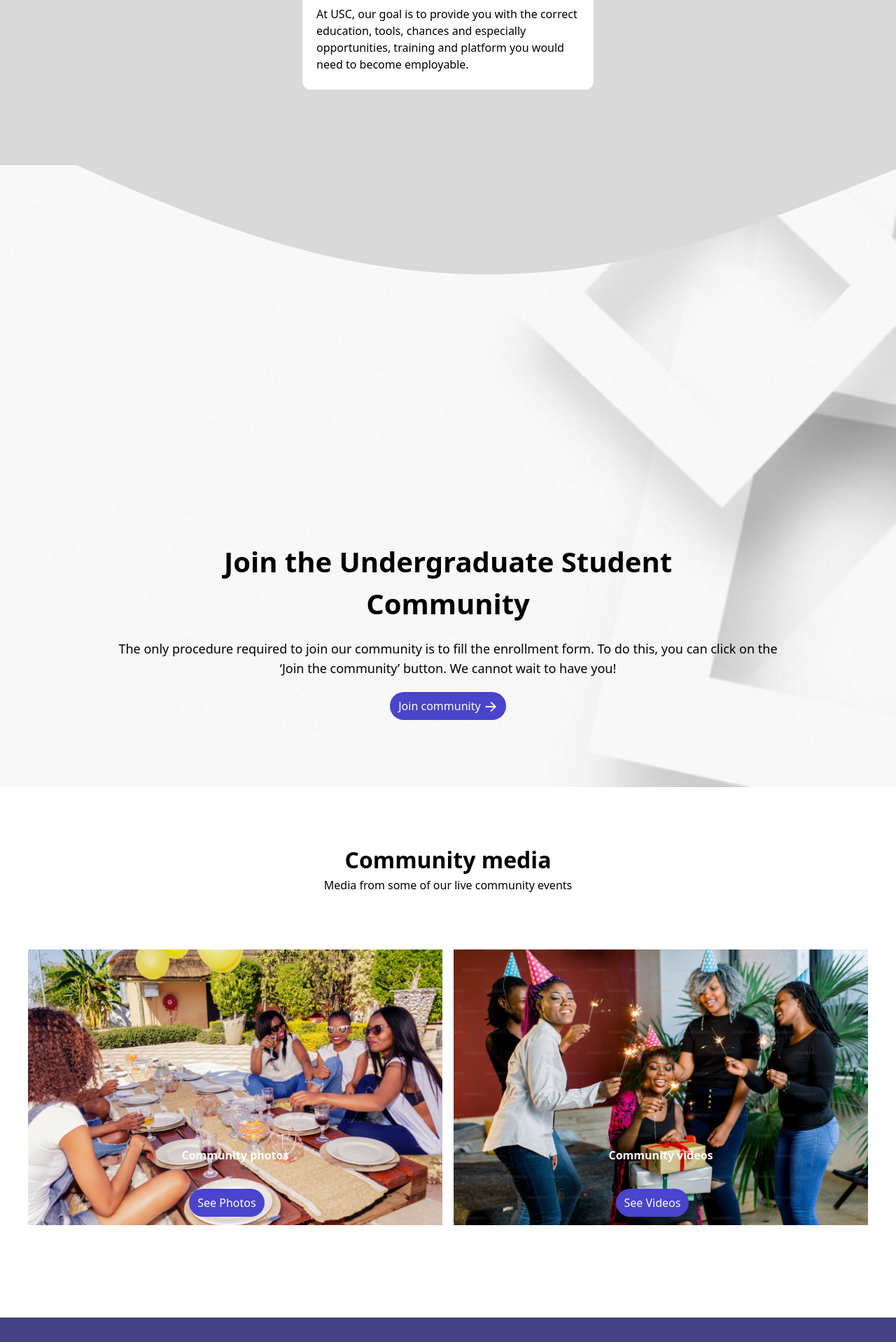
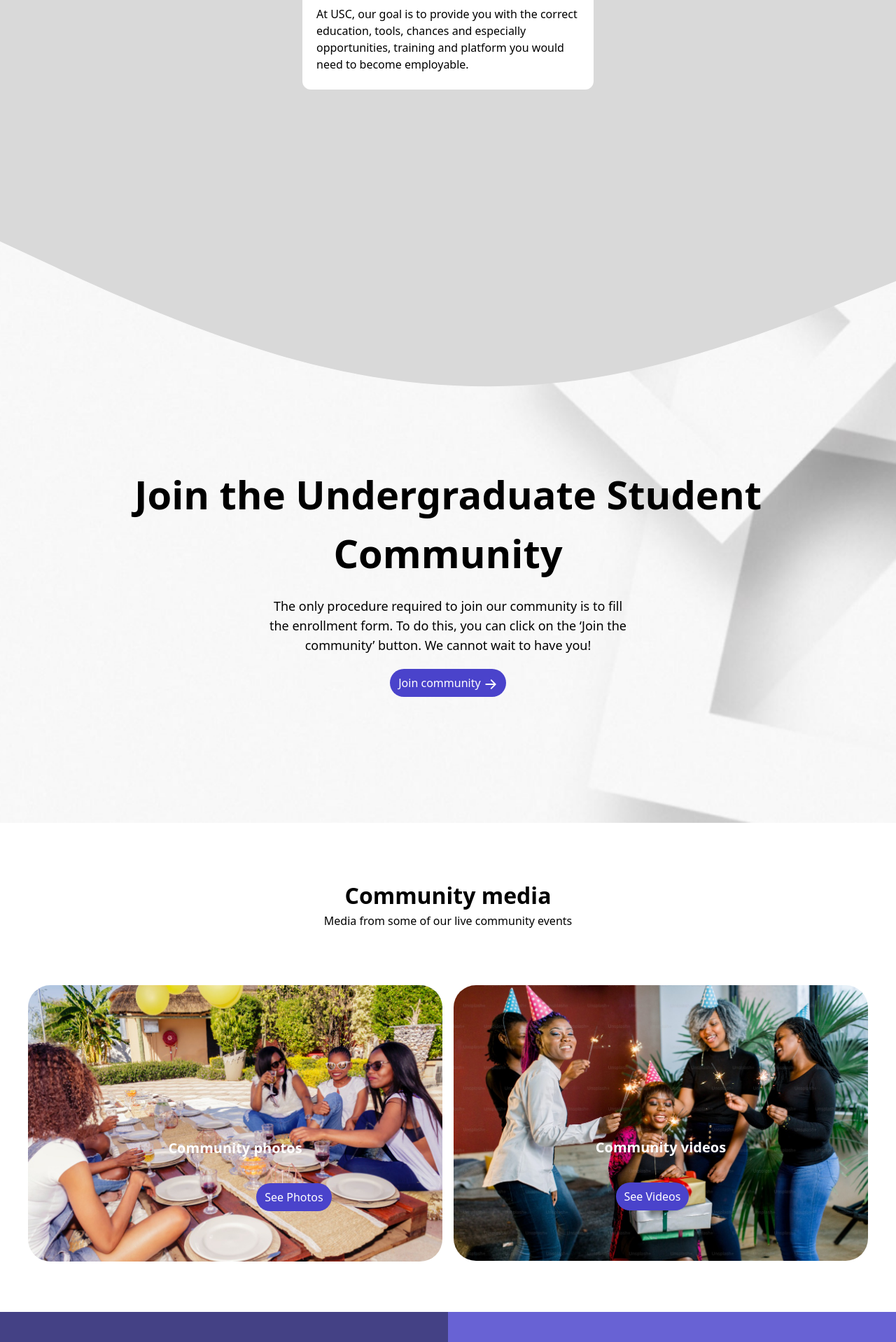
Before and after one commit to Noved-Africa/novedafrica, a Next.js app: page /community in a window 1280 px wide. Shown: the part 2182-4100 px from the top of the page at 70% size. Built offline with nearby package versions, Linux system fonts and the light colour scheme.

Commit message:
community page desktop screen

```diff
--- a/src/app/community/page.tsx
+++ b/src/app/community/page.tsx
@@ -127,14 +127,14 @@ const Community = () => {
         </section>
 
         {/* Arc 2 */}
-        <svg xmlns="http://www.w3.org/2000/svg" viewBox="0 0 1440 320" className='z-40 relative'><path fill="#D9D9D9" fill-opacity="1" d="M0,64L80,101.3C160,139,320,213,480,256C640,299,800,309,960,282.7C1120,256,1280,192,1360,160L1440,128L1440,0L1360,0C1280,0,1120,0,960,0C800,0,640,0,480,0C320,0,160,0,80,0L0,0Z"></path></svg>
+        <svg xmlns="http://www.w3.org/2000/svg" viewBox="0 0 1440 320" className='z-40 relative lg:absolute lg:mt-40'><path fill="#D9D9D9" fill-opacity="1" d="M0,64L80,101.3C160,139,320,213,480,256C640,299,800,309,960,282.7C1120,256,1280,192,1360,160L1440,128L1440,0L1360,0C1280,0,1120,0,960,0C800,0,640,0,480,0C320,0,160,0,80,0L0,0Z"></path></svg>
 
-        <section className="">
+        <section className="lg:-mt-56">
           {/* Undergraduate Student community background */}
-          <Image src={white_background} alt='Undergraduate Student community background' className='w-screen -mt-44'/>
-          <div className="text-center absolute -mt-[22rem]">
-            <b className="text-[2.5rem] block">Join the Undergraduate Student<br/> Community</b>
-            <small className="pt-5  mx-40 text-[1rem] block text-lg">The only procedure required to join our community is to fill the enrollment form. To do this, you can click on the ‘Join the community’ button. We cannot wait to have you!</small>
+          <Image src={white_background} alt='Undergraduate Student community background' className='w-screen -mt-44 lg:mt-[24rem] '/>
+          <div className="text-center lg:absolute md:-mt-[22rem] lg:-mt-[32rem]">
+            <b className="text-[2.5rem] lg:text-[3.5rem] block">Join the Undergraduate Student<br/> Community</b>
+            <small className="pt-5  mx-40 text-[1rem] block text-lg lg:mx-[24rem]">The only procedure required to join our community is to fill the enrollment form. To do this, you can click on the ‘Join the community’ button. We cannot wait to have you!</small>
             <button className="bg-[#4A43CB] rounded-[4rem] text-white px-3 py-2 mt-5">Join community <Image src={forwardArrow} alt='' className='inline'/></button>
           </div>
         </section>
@@ -148,20 +148,20 @@ const Community = () => {
         <div className="grid md:grid-cols-2 gap-4 bg-white px-10 pb-32">
           {/* Image 1 */}
           <div className="text-center">
-            <Image src={peoplepicnic} alt=''/>
-            <p className="-mt-28 text-white font-bold">Community photos</p>
-            <div className="mx-auto w-[9rem]"><Button text='See Photos'/></div>
+            <Image src={peoplepicnic} alt='' className='rounded-[2rem]'/>
+            <p className="md:-mt-28 text-white font-bold lg:-mt-44 lg:text-xl">Community photos</p>
+            <div className="mx-auto lg:ml-[20rem] w-[9rem]"><Button text='See Photos'/></div>
           </div>
           {/* Image 2 */}
           <div className="text-center">
-            <Image src={birthday} alt=''/>
-            <p className="-mt-28 text-white font-bold">Community videos</p>
+            <Image src={birthday} alt='' className='rounded-[2rem]'/>
+            <p className="md:-mt-28 text-white font-bold lg:-mt-44 lg:text-xl">Community videos</p>
             <div className="mx-auto w-[9rem]"><Button text='See Videos'/></div>
           </div>
         </div>
 
           {/*  */}
-        <section className="text-white">
+        <section className="text-white lg:grid lg:grid-cols-2">
           {/* Column 1 */}
           <div className="bg-[#444185] pl-10 pb-20">
             <p className="text-[2rem] font-bold pt-10">Explore diverse conversation of our community.</p>
@@ -182,7 +182,7 @@ const Community = () => {
         {/* Plane Image */}
         <p className="pl-[35rem] bg-white"><Image src={plane2} alt='Hand Drawn Plane'/></p>
 
-        <section className="bg-white px-10 grid md:grid-cols-2">
+        <section className="bg-white px-10 grid md:grid-cols-2 lg:pt-10">
           <div className="">
             <p className="font-bold text-[2rem]">Stay Informed with Our Newsletter!</p>
             <p className="text-[1rem]">Subscribe to our newsletter and never miss an update. Receive exclusive content, latest news, and exciting offers delivered right to your inbox. Join our community and be the first to know!</p>
```
